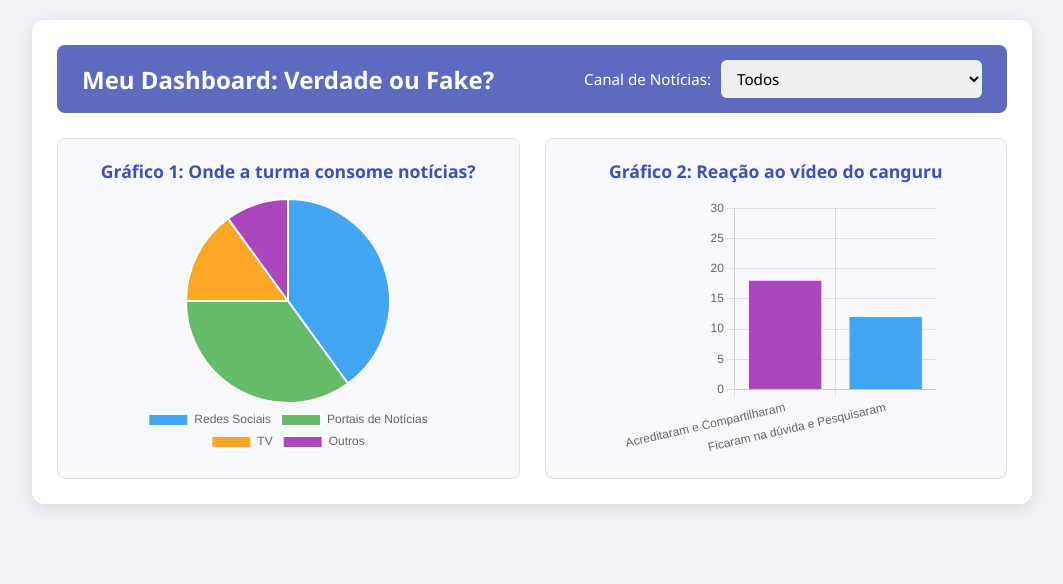
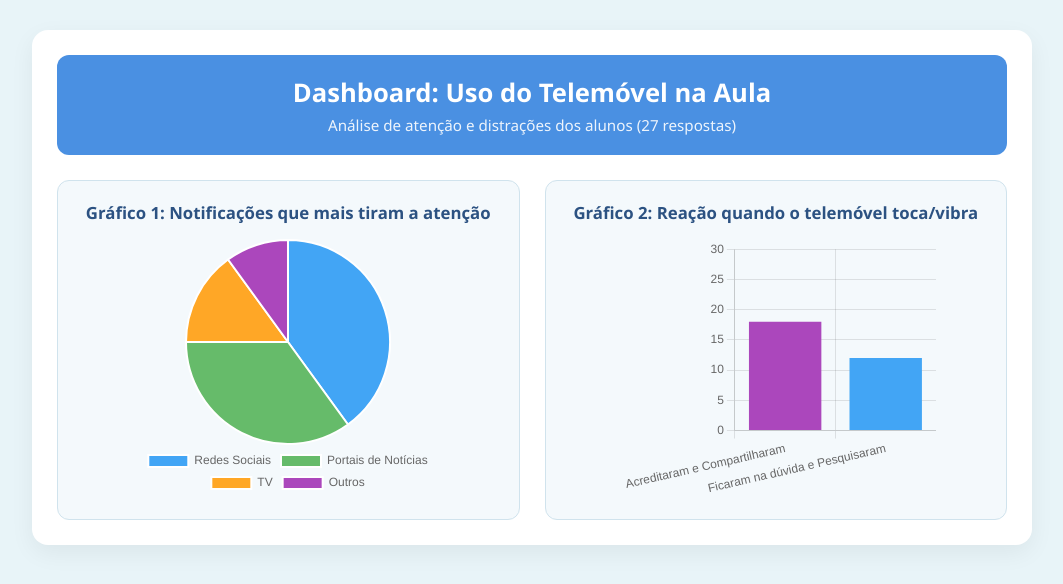
Before and after one commit to 12heloisa1b/Maratona-tech2026, a plain HTML site: page index.html in a window 1280 px wide. Shown: the whole page, without its empty margins (108-1171 px from the left). Drawn offline with nearby package versions, Linux system fonts and the light colour scheme.

Commit message:
maratonaa

```diff
--- a/index.html
+++ b/index.html
@@ -3,7 +3,7 @@
 <head>
   <meta charset="UTF-8">
   <meta name="viewport" content="width=device-width, initial-scale=1.0">
-  <title>Meu Dashboard: Verdade ou Fake?</title>
+  <title>Dashboard: Uso do Telemóvel na Aula</title>
   <!-- Biblioteca Chart.js -->
   <script src="https://cdn.jsdelivr.net/npm/chart.js"></script>
   <!-- Link para o ficheiro CSS -->
@@ -12,30 +12,23 @@
 <body>
 
   <div class="dashboard-container">
-    <!-- Cabeçalho com o Filtro Interativo -->
+    <!-- Cabeçalho -->
     <header class="header">
-      <h1>Meu Dashboard: Verdade ou Fake?</h1>
-      <div class="filter-container">
-        <label for="canalFiltro">Canal de Notícias:</label>
-        <select id="canalFiltro" onchange="atualizarDashboard()">
-          <option value="todos">Todos</option>
-          <option value="portais">Apenas Portais de Notícias</option>
-          <option value="redes">Apenas Redes Sociais e Vídeos</option>
-        </select>
-      </div>
+      <h1>Dashboard: Uso do Telemóvel na Aula</h1>
+      <p class="subtitulo">Análise de atenção e distrações dos alunos (27 respostas)</p>
     </header>
 
     <!-- Área Principal com Gráfico 1 e Gráfico 2 -->
     <main class="charts-grid">
       <div class="chart-card">
-        <h2>Gráfico 1: Onde a turma consome notícias?</h2>
+        <h2>Gráfico 1: Notificações que mais tiram a atenção</h2>
         <div class="chart-box">
           <canvas id="graficoPizza"></canvas>
         </div>
       </div>
 
       <div class="chart-card">
-        <h2>Gráfico 2: Reação ao vídeo do canguru</h2>
+        <h2>Gráfico 2: Reação quando o telemóvel toca/vibra</h2>
         <div class="chart-box">
           <canvas id="graficoBarras"></canvas>
         </div>
--- a/style.css
+++ b/style.css
@@ -5,58 +5,43 @@
   padding: 0;
 }
 
+/* Fundo da página em azul-bebê bem leve */
 body {
-  background-color: #f0f2f8;
+  background-color: #e8f4f8;
   color: #333;
-  padding: 20px;
+  padding: 30px 20px;
 }
 
 .dashboard-container {
   max-width: 1000px;
   margin: 0 auto;
   background: #ffffff;
-  border-radius: 12px;
+  border-radius: 16px;
   padding: 25px;
-  box-shadow: 0 4px 15px rgba(0, 0, 0, 0.1);
+  box-shadow: 0 8px 24px rgba(0, 0, 0, 0.06);
 }
 
-/* Cabeçalho e Filtro */
+/* Cabeçalho com tom azul mais marcante para destacar */
 .header {
-  display: flex;
-  justify-content: space-between;
-  align-items: center;
-  background-color: #5c6bc0;
+  text-align: center;
+  background-color: #4a90e2;
   color: white;
-  padding: 15px 25px;
-  border-radius: 8px;
+  padding: 20px;
+  border-radius: 12px;
   margin-bottom: 25px;
 }
 
 .header h1 {
-  font-size: 1.5rem;
+  font-size: 1.6rem;
+  margin-bottom: 5px;
 }
 
-.filter-container {
-  display: flex;
-  align-items: center;
-  gap: 10px;
+.header .subtitulo {
+  font-size: 0.95rem;
+  opacity: 0.9;
 }
 
-.filter-container label {
-  font-weight: 500;
-  font-size: 0.95rem;
-}
-
-select {
-  padding: 8px 12px;
-  border-radius: 6px;
-  border: none;
-  font-size: 0.95rem;
-  cursor: pointer;
-  outline: none;
-}
-
-/* Grid dos Gráficos */
+/* Grid dos Gráficos com fundo de cartão azul-muito-claro */
 .charts-grid {
   display: grid;
   grid-template-columns: repeat(auto-fit, minmax(320px, 1fr));
@@ -64,9 +49,9 @@ select {
 }
 
 .chart-card {
-  background: #f8f9fe;
-  border: 1px solid #e0e0e0;
-  border-radius: 8px;
+  background: #f4f9fc;
+  border: 1px solid #d0e3ed;
+  border-radius: 12px;
   padding: 20px;
   display: flex;
   flex-direction: column;
@@ -74,8 +59,8 @@ select {
 }
 
 .chart-card h2 {
-  font-size: 1.1rem;
-  color: #3f51b5;
+  font-size: 1.05rem;
+  color: #2c5282;
   margin-bottom: 15px;
   text-align: center;
 }
```
